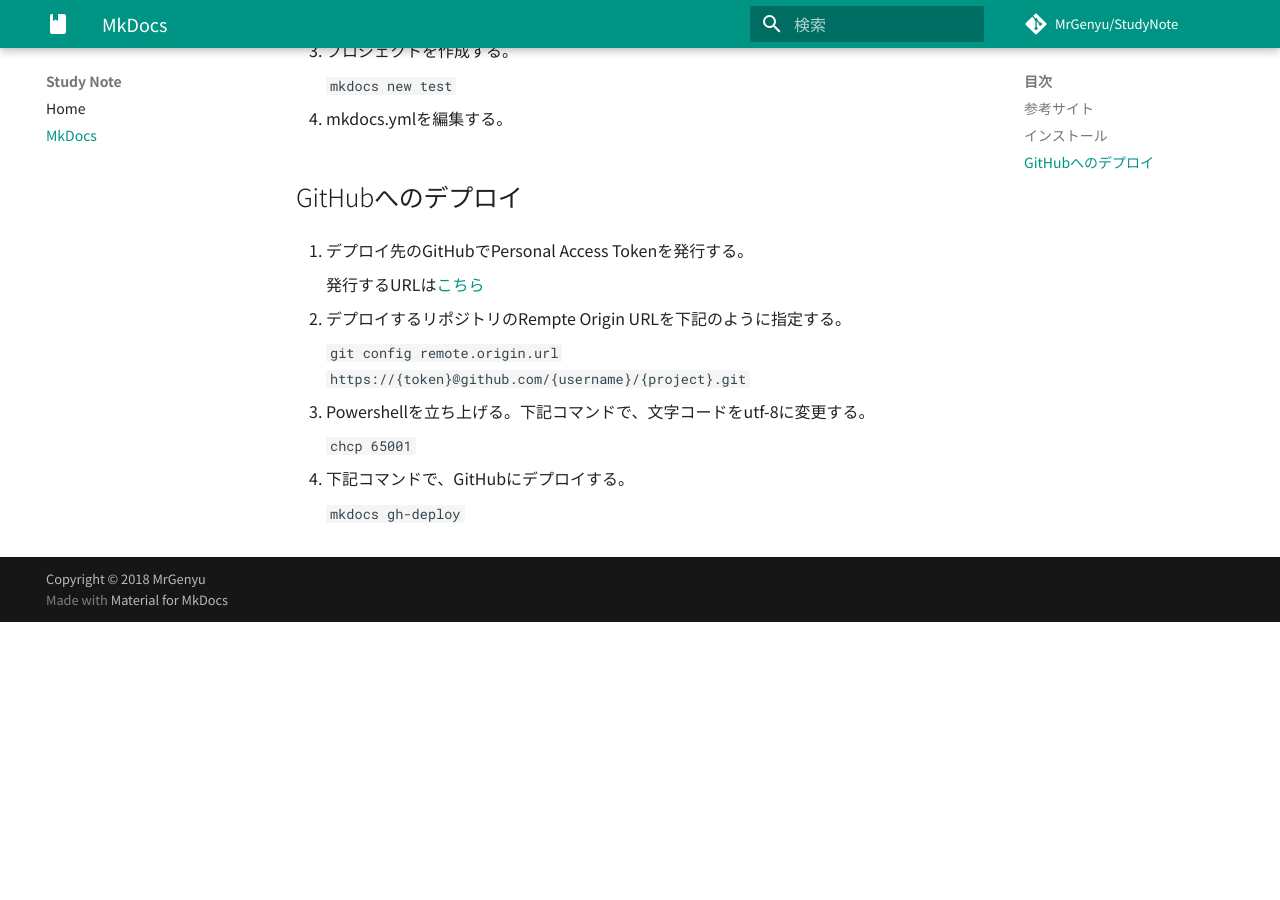
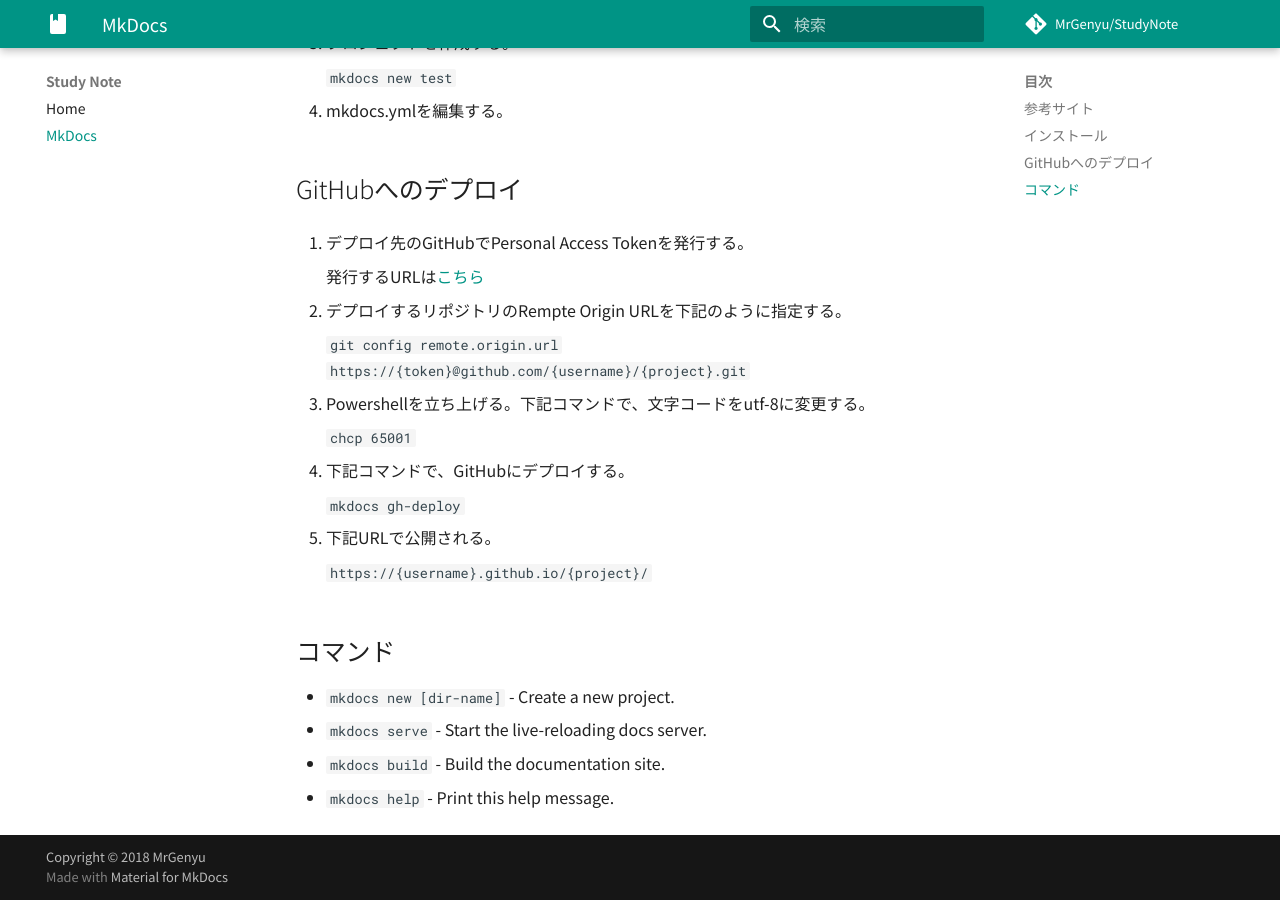
Before and after one commit to MrGenyu/StudyNote, an MkDocs documentation site: the page built from docs/mkdocs.md, in a window 1280 px wide and 900 px high, scrolled down 661 px. Built offline with MkDocs 1.6.1 and Material for MkDocs 9.7.7, drawn with Linux system fonts in a browser that asks for light colours; comment, search, counter and statistics services are not loaded; old or Windows-style settings are respelled for this version of MkDocs; before the commit the page ends 1283 px from its top, so only the background shows below that.

Commit message:
公開されるＵＲＬを追記

````diff
--- a/docs/mkdocs.md
+++ b/docs/mkdocs.md
@@ -20,13 +20,8 @@
 
  1. pipコマンドでmkdocs, mkdocs-materialをインストールする。
 
-    ```
-    pip install mkdocs
-    ```
-
-    ```
-    pip install mkdocs-material
-    ```
+    `pip install mkdocs`
+    `pip install mkdocs-material`
 
  1. プロジェクトを作成する。
 
@@ -44,18 +39,23 @@
 
  1. デプロイするリポジトリのRempte Origin URLを下記のように指定する。
 
-    ```
-    git config remote.origin.url https://{token}@github.com/{username}/{project}.git
-    ```
+    `git config remote.origin.url https://{token}@github.com/{username}/{project}.git`
 
  1. Powershellを立ち上げる。下記コマンドで、文字コードをutf-8に変更する。
 
-    ```
-    chcp 65001
-    ```
+    `chcp 65001`
 
  1. 下記コマンドで、GitHubにデプロイする。
 
-    ```
-    mkdocs gh-deploy
-    ```
+    `mkdocs gh-deploy`
+
+ 1. 下記URLで公開される。
+
+    `https://{username}.github.io/{project}/`
+
+## コマンド
+
+* `mkdocs new [dir-name]` - Create a new project.
+* `mkdocs serve` - Start the live-reloading docs server.
+* `mkdocs build` - Build the documentation site.
+* `mkdocs help` - Print this help message.
````
